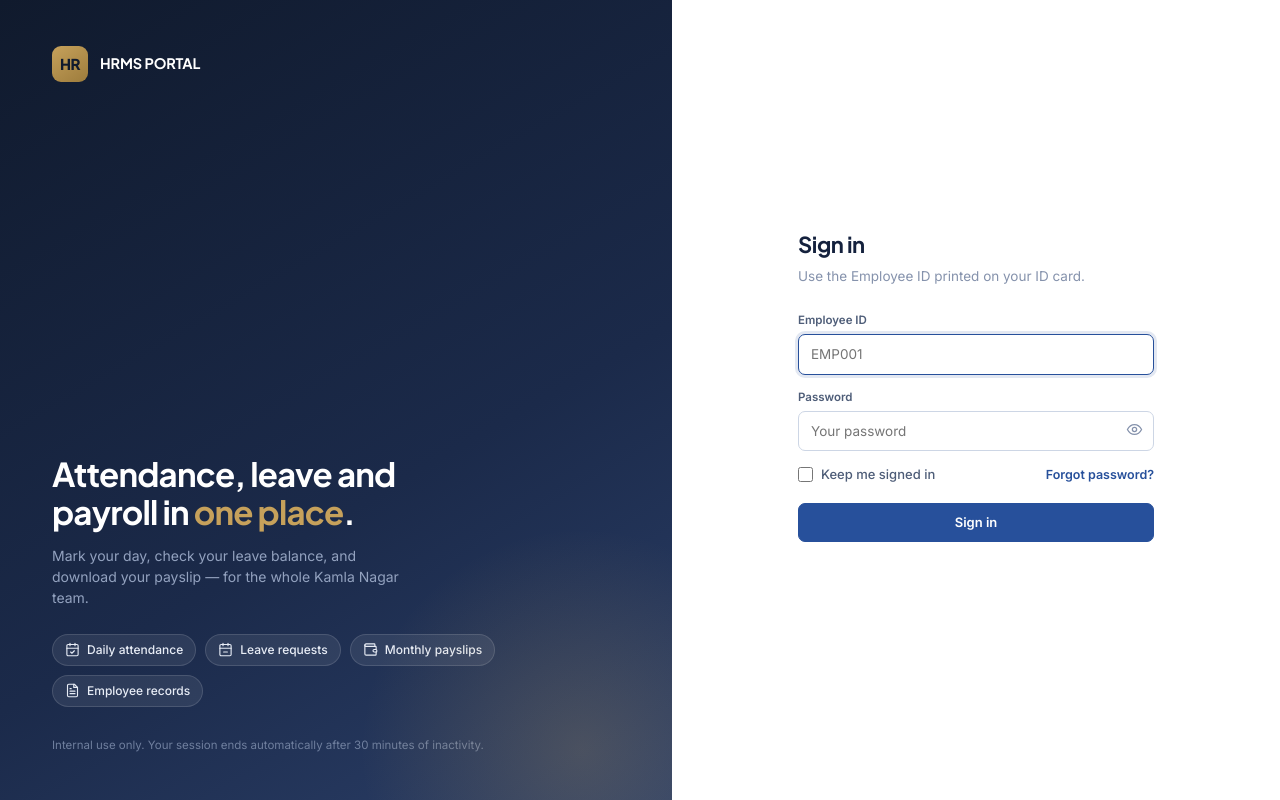
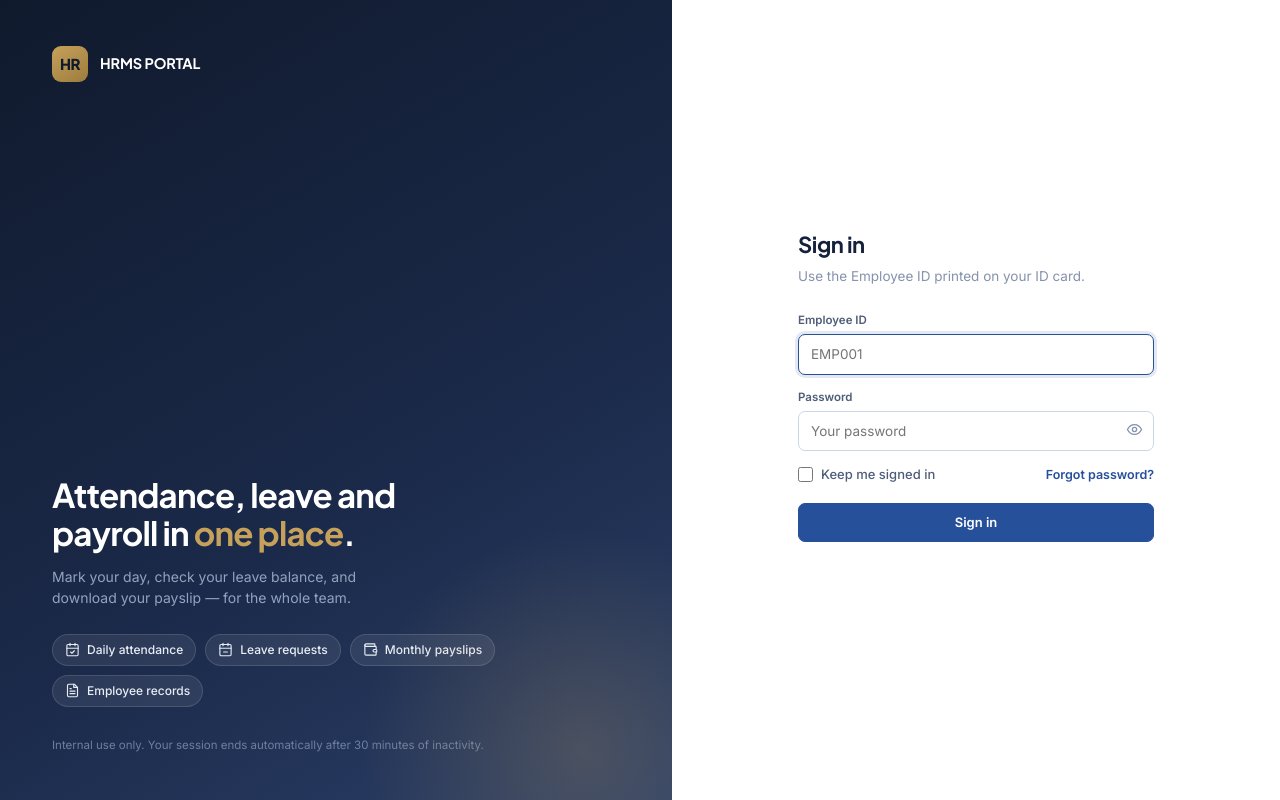
Before and after one commit to by-aadat/Ashish, a plain HTML site: page login.html in a window 1280 px wide. Drawn offline with Linux system fonts and the light colour scheme.

Commit message:
Update login.html

```diff
--- a/login.html
+++ b/login.html
@@ -22,7 +22,7 @@
 
     <div class="auth-pitch">
       <h1>Attendance, leave and payroll in <em>one place</em>.</h1>
-      <p>Mark your day, check your leave balance, and download your payslip — for the whole Kamla Nagar team.</p>
+      <p>Mark your day, check your leave balance, and download your payslip — for the whole team.</p>
       <div class="auth-feats" id="authFeats"></div>
     </div>
 
```
